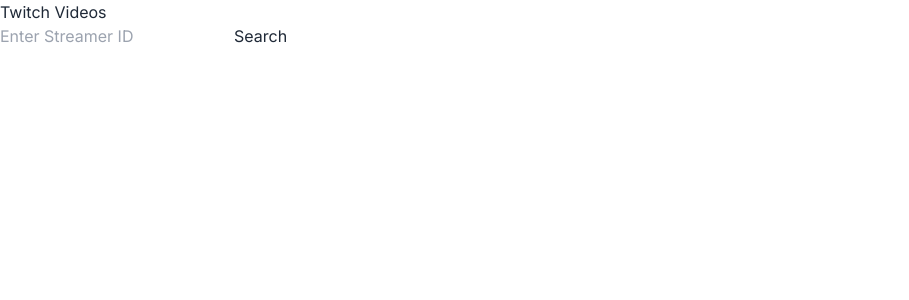
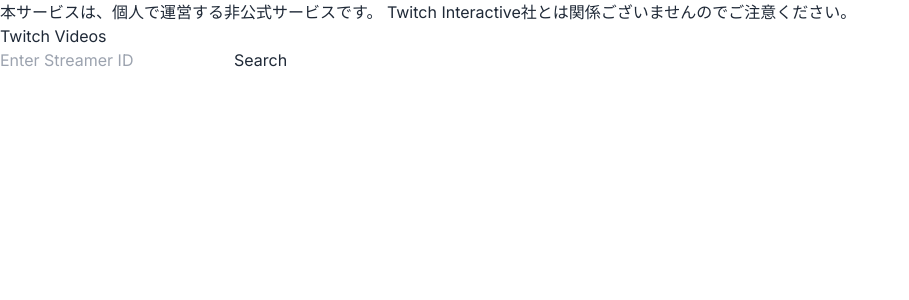
Before and after one commit to HERUESTA/front, a Next.js app: page / in a window 1280 px wide. Shown: the top 300 px of the page, without its empty margins (0-909 px from the left). Built offline with nearby package versions, Linux system fonts and the light colour scheme.

Commit message:
注意書き

```diff
--- a/app/page.tsx
+++ b/app/page.tsx
@@ -33,6 +33,10 @@ export default function Home() {
 
   return (
     <div>
+      <p>
+        本サービスは、個人で運営する非公式サービスです。 Twitch
+        Interactive社とは関係ございませんのでご注意ください。
+      </p>
       <h1>Twitch Videos</h1>
       <input
         type="text"
```
